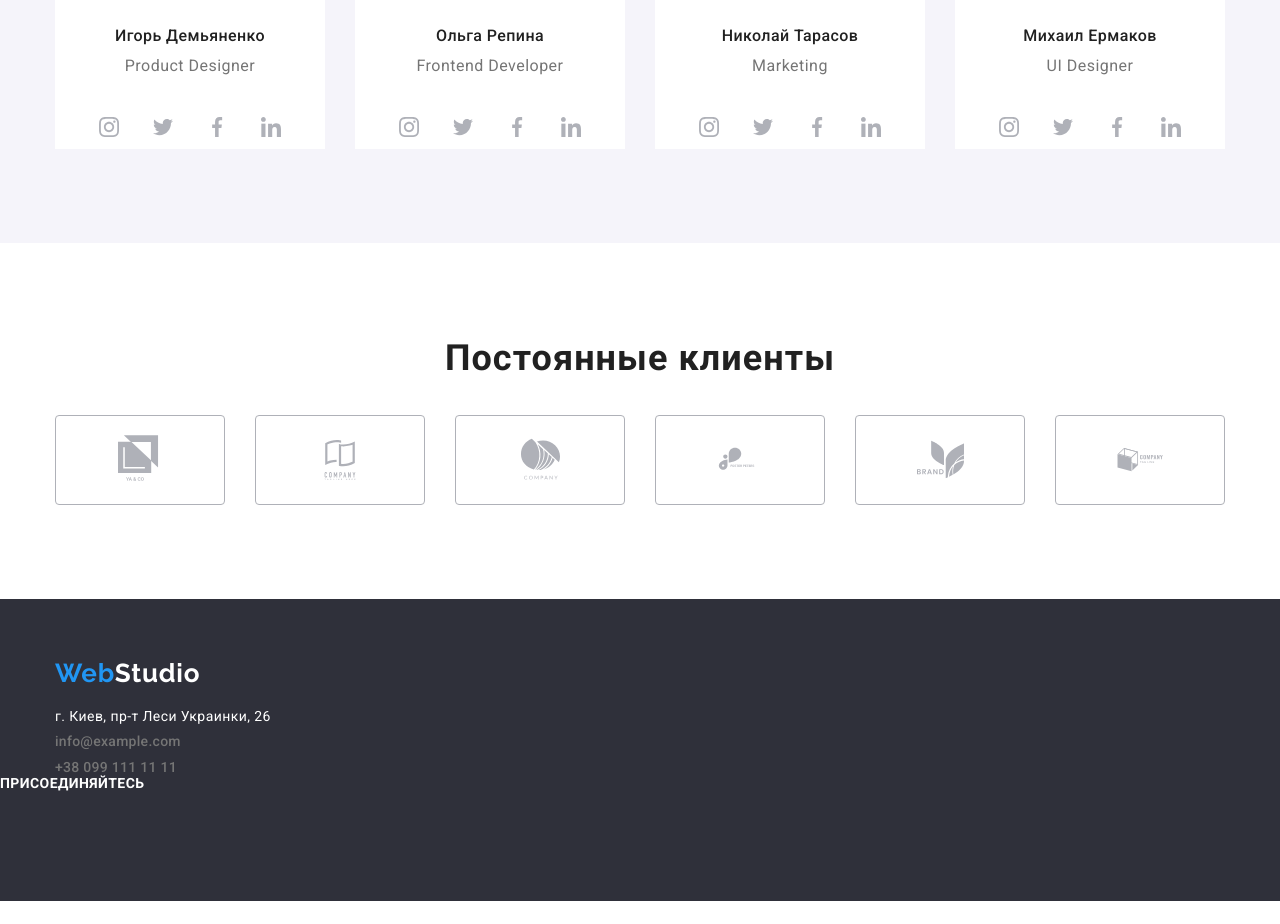
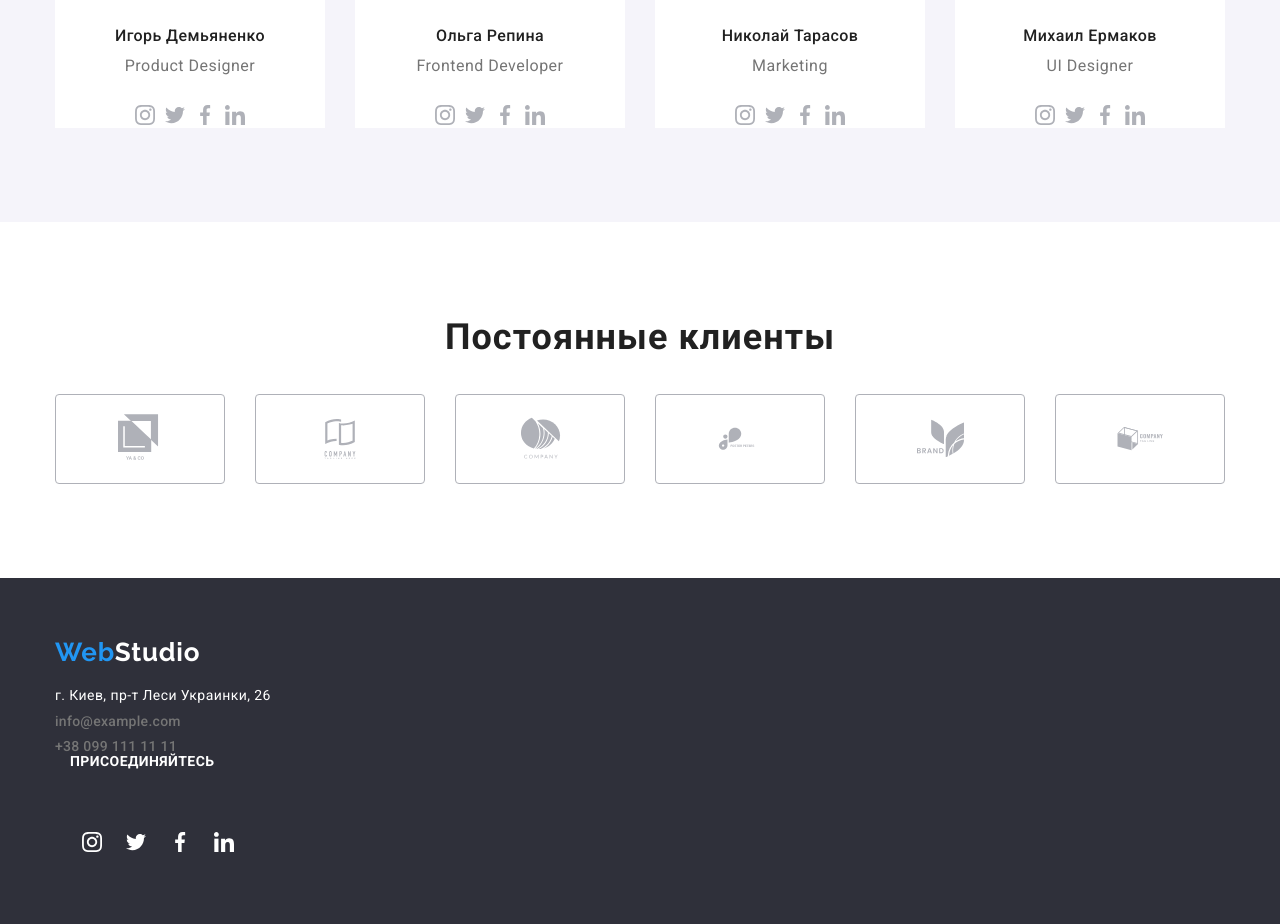
Before and after one commit to KuchmaSergey/homework4, a plain HTML site: page index.html in a window 1280 px wide. Shown: the part 1851-2775 px from the top of the page. Before the commit the page ends 2752 px from the top, so only its background shows below. Drawn offline with nearby package versions, Linux system fonts and the light colour scheme.

Commit message:
продолжаю работу

```diff
--- a/css/style.css
+++ b/css/style.css
@@ -7,6 +7,7 @@
     --grey-bag-cl: #F5F4FA;
     --social-cl: #AFB1B8;
     --rgb: rgba(255, 255, 255, 0.6)
+    --join-sircle: rgba(255, 255, 255, 0.1);
 }
 html {
     box-sizing: border-box;
@@ -93,20 +94,7 @@ address {
     height: 20px;
     fill: var(--social-cl);
 }
-.social-icons-link {
-    display: flex;
-    justify-content: center;
-    align-items: center;
-    width: 44px;
-    height: 44px;
-    background-color: var(--white-cl);
-    border-radius: 50%;
-}
 
-.social-icons-link:hover .social-icons-svg,
-.social-icons-link:focus .social-icons-svg {
-    fill: var(--accent-cl);
-}
 .social-icons-item:not(:last-child) {
     margin-right: 10px;
 }
@@ -395,6 +383,23 @@ address {
     line-height: 1.188;
     text-align: center;
 }
+.cercle {
+    width: 44px;
+    height: 44px;
+    border-radius: 50%;
+    background-color: var(--white-cl);
+    display: flex;
+    justify-content: center;
+    align-items: center;
+}
+.circle:hover,
+.circle:focus {
+    background-color: var(--accent-cl);
+}
+.circle:hover .social-icons-svg,
+.circle:focus .social-icons-svg {
+  fill: var(--white-cl);
+}
 
 .label {
     font-weight: normal;
@@ -404,16 +409,38 @@ address {
     color: var(--main-text-cl);
 }
 .join {
-    font-family: Roboto;
-    font-style: normal;
+    margin-left: 70px;
+    margin-right: auto;
+}
+.join-title {
     font-weight: bold;
     font-size: 14px;
-    line-height: 16px;
+    line-height: 1.14;
     letter-spacing: 0.03em;
     text-transform: uppercase;
     color: var(--white-cl);
 }
-
+.join-list {
+    display: flex;
+}
+.join-circle {
+    width: 44px;
+    height: 44px;
+    border-radius: 50%;
+    background-color: var(--join-sircle);
+    display: flex;
+    justify-content: center;
+    align-items: center;
+}
+.join-icons {
+    width: 20px;
+    height: 20px;
+    fill: var(--white-cl);
+}
+.join-circle:hover,
+.join-circle:focus {
+  background-color: var(--accent-cl);
+}
 .portfolio {
     padding: 94px 0px;
 }
--- a/index.html
+++ b/index.html
@@ -118,31 +118,39 @@
           <p class="team-position">Product Designer</p>
           <ul class="list social-icons">
             <li class="social-icons-item">
-             <a class="social-icons-link" href="https://instagram.com/" target="_blank" rel="noopener noreferer" aria-label="Instagram">
+              <a href="https://instagram.com/" target="_blank" rel="noopener noreferer" aria-label="Instagram">
+                <div class="circle">
              <svg class="social-icons-svg">
                <use href="./img/sprite.svg.svg#instagram-2"></use>
              </svg>
+            </div>
              </a>
            </li>
               <li class="social-icons-item">
-               <a class="social-icons-link" href="https://twitter.com/" target="_blank" rel="noopener noreferer" aria-label="Twitter">
+                <a href="https://twitter.com/" target="_blank" rel="noopener noreferer" aria-label="Twitter">
+                  <div class="circle">
                <svg class="social-icons-svg">
                  <use href="./img/sprite.svg.svg#twitter-1"></use>
                </svg>
+              </div>
              </a>
            </li>
               <li class="social-icons-item">
-               <a class="social-icons-link" href="https://facebook.com/" target="_blank" rel="noopener noreferer" aria-label="Facebook">
+                <a href="https://facebook.com/" target="_blank" rel="noopener noreferer" aria-label="Facebook">
+                  <div class="circle">
                     <svg class="social-icons-svg">
                       <use href="./img/sprite.svg.svg#facebook-1"></use>
                     </svg>
+                   </div>
              </a>
            </li>
               <li class="social-icons-item">
-               <a class="social-icons-link" href="https://linkedin.com/" target="_blank" rel="noopener noreferer" aria-label="Linkedin">
+                <a href="https://linkedin.com/" target="_blank" rel="noopener noreferer" aria-label="Linkedin">
+                  <div class="circle">
                <svg class="social-icons-svg">
                  <use href="./img/sprite.svg.svg#linkedin-1"></use>
                </svg>
+              </div>
              </a>
            </li>
            </ul>
@@ -158,31 +166,39 @@
           <p class="team-position">Frontend Developer</p>
           <ul class="list social-icons">
             <li class="social-icons-item">
-              <a class="social-icons-link" href="https://instagram.com/" target="_blank" rel="noopener noreferer" aria-label="Instagram">
+              <a href="https://instagram.com/" target="_blank" rel="noopener noreferer" aria-label="Instagram">
+                <div class="circle">
              <svg class="social-icons-svg">
                <use href="./img/sprite.svg.svg#instagram-2"></use>
              </svg>
+            </div>
              </a>
            </li>
               <li class="social-icons-item">
-                <a class="social-icons-link" href="https://twitter.com/" target="_blank" rel="noopener noreferer" aria-label="Twitter">
+                <a href="https://twitter.com/" target="_blank" rel="noopener noreferer" aria-label="Twitter">
+                  <div class="circle">
                <svg class="social-icons-svg">
                  <use href="./img/sprite.svg.svg#twitter-1"></use>
                </svg>
+              </div>
              </a>
            </li>
               <li class="social-icons-item">
-                <a class="social-icons-link" href="https://facebook.com/" target="_blank" rel="noopener noreferer" aria-label="Facebook">
+                <a href="https://facebook.com/" target="_blank" rel="noopener noreferer" aria-label="Facebook">
+                  <div class="circle">
                     <svg class="social-icons-svg">
                       <use href="./img/sprite.svg.svg#facebook-1"></use>
                     </svg>
+                   </div>
              </a>
            </li>
               <li class="social-icons-item">
-                <a class="social-icons-link" href="https://linkedin.com/" target="_blank" rel="noopener noreferer" aria-label="Linkedin">
+                <a href="https://linkedin.com/" target="_blank" rel="noopener noreferer" aria-label="Linkedin">
+                  <div class="circle">
                <svg class="social-icons-svg">
                  <use href="./img/sprite.svg.svg#linkedin-1"></use>
                </svg>
+              </div>
              </a>
            </li>
            </ul>
@@ -198,31 +214,39 @@
           <p class="team-position">Marketing</p>
           <ul class="list social-icons">
             <li class="social-icons-item">
-              <a class="social-icons-link" href="https://instagram.com/" target="_blank" rel="noopener noreferer" aria-label="Instagram">
+              <a href="https://instagram.com/" target="_blank" rel="noopener noreferer" aria-label="Instagram">
+                <div class="circle">
              <svg class="social-icons-svg">
                <use href="./img/sprite.svg.svg#instagram-2"></use>
              </svg>
+            </div>
              </a>
            </li>
               <li class="social-icons-item">
-                <a class="social-icons-link" href="https://twitter.com/" target="_blank" rel="noopener noreferer" aria-label="Twitter">
+                <a href="https://twitter.com/" target="_blank" rel="noopener noreferer" aria-label="Twitter">
+                  <div class="circle">
                <svg class="social-icons-svg">
                  <use href="./img/sprite.svg.svg#twitter-1"></use>
                </svg>
+              </div>
              </a>
            </li>
               <li class="social-icons-item">
-                <a class="social-icons-link" href="https://facebook.com/" target="_blank" rel="noopener noreferer" aria-label="Facebook">
+                <a href="https://facebook.com/" target="_blank" rel="noopener noreferer" aria-label="Facebook">
+                  <div class="circle">
                     <svg class="social-icons-svg">
                       <use href="./img/sprite.svg.svg#facebook-1"></use>
                     </svg>
+                   </div>
              </a>
            </li>
               <li class="social-icons-item">
-                <a class="social-icons-link" href="https://linkedin.com/" target="_blank" rel="noopener noreferer" aria-label="Linkedin">
+                <a href="https://linkedin.com/" target="_blank" rel="noopener noreferer" aria-label="Linkedin">
+                  <div class="circle">
                <svg class="social-icons-svg">
                  <use href="./img/sprite.svg.svg#linkedin-1"></use>
                </svg>
+              </div>
              </a>
            </li>
            </ul>
@@ -238,31 +262,39 @@
           <p class="team-position">UI Designer</p>
           <ul class="list social-icons">
             <li class="social-icons-item">
-              <a class="social-icons-link" href="https://instagram.com/" target="_blank" rel="noopener noreferer" aria-label="Instagram">
+              <a href="https://instagram.com/" target="_blank" rel="noopener noreferer" aria-label="Instagram">
+                <div class="circle">
              <svg class="social-icons-svg">
                <use href="./img/sprite.svg.svg#instagram-2"></use>
              </svg>
+            </div>
              </a>
            </li>
               <li class="social-icons-item">
-                <a class="social-icons-link" href="https://twitter.com/" target="_blank" rel="noopener noreferer" aria-label="Twitter">
+                <a href="https://twitter.com/" target="_blank" rel="noopener noreferer" aria-label="Twitter">
+                  <div class="circle">
                <svg class="social-icons-svg">
                  <use href="./img/sprite.svg.svg#twitter-1"></use>
                </svg>
+              </div>
              </a>
            </li>
               <li class="social-icons-item">
-                <a class="social-icons-link" href="https://facebook.com/" target="_blank" rel="noopener noreferer" aria-label="Facebook">
+                <a href="https://facebook.com/" target="_blank" rel="noopener noreferer" aria-label="Facebook">
+                  <div class="circle">
                     <svg class="social-icons-svg">
                       <use href="./img/sprite.svg.svg#facebook-1"></use>
                     </svg>
+                   </div>
              </a>
            </li>
               <li class="social-icons-item">
-                <a class="social-icons-link" href="https://linkedin.com/" target="_blank" rel="noopener noreferer" aria-label="Linkedin">
+                <a href="https://linkedin.com/" target="_blank" rel="noopener noreferer" aria-label="Linkedin">
+                  <div class="circle">
                <svg class="social-icons-svg">
                  <use href="./img/sprite.svg.svg#linkedin-1"></use>
                </svg>
+              </div>
              </a>
            </li>
            </ul>
@@ -331,36 +363,48 @@
       </ul>
     </address>
       </div>
-      <div>
-        <p class="title join">присоединяйтесь</p>
-        <ul class="list">
+      <div class="join">
+        <p class="join-title">Присоединяйтесь</p>
+        <ul class="list join-list">
             <li>
-            <a href=""></a>
-            <div>
-
+                <a href="">
+                    <div class="join-circle">
+                        <svg class="join-icons">
+                            <use href="./img/sprite.svg.svg#instagram-2">
+                            </use>
+                        </svg>
                     </div>
-
+                </a>
             </li>
             <li>
-            <a href=""></a>
-            <div>
-
+                <a href="">
+                    <div class="join-circle">
+                        <svg class="join-icons">
+                            <use href="./img/sprite.svg.svg#twitter-1">
+                            </use>
+                        </svg>
                     </div>
-
+                </a>
             </li>
             <li>
-            <a href=""></a>
-            <div>
-
+                <a href="">
+                    <div class="join-circle">
+                        <svg class="join-icons">
+                            <use href="./img/sprite.svg.svg#facebook-1">
+                            </use>
+                        </svg>
                     </div>
-
+                </a>
             </li>
             <li>
-            <a href=""></a>
-            <div>
-
+                <a href="">
+                    <div class="join-circle">
+                        <svg class="join-icons">
+                            <use href="./img/sprite.svg.svg#linkedin-1">
+                            </use>
+                        </svg>
                     </div>
-
+                </a>
             </li>
         </ul>
     </div>
```
Lines whose indentation alone changed are shown as unchanged.
